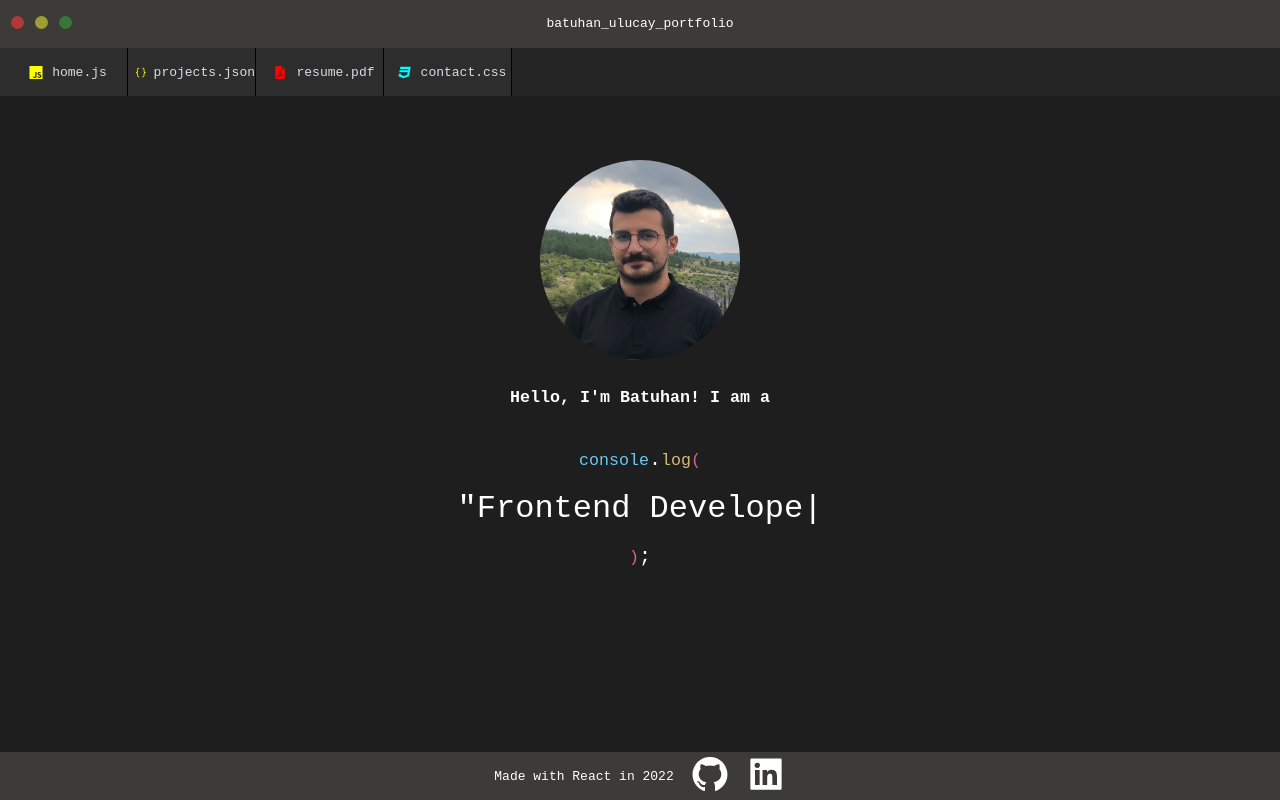
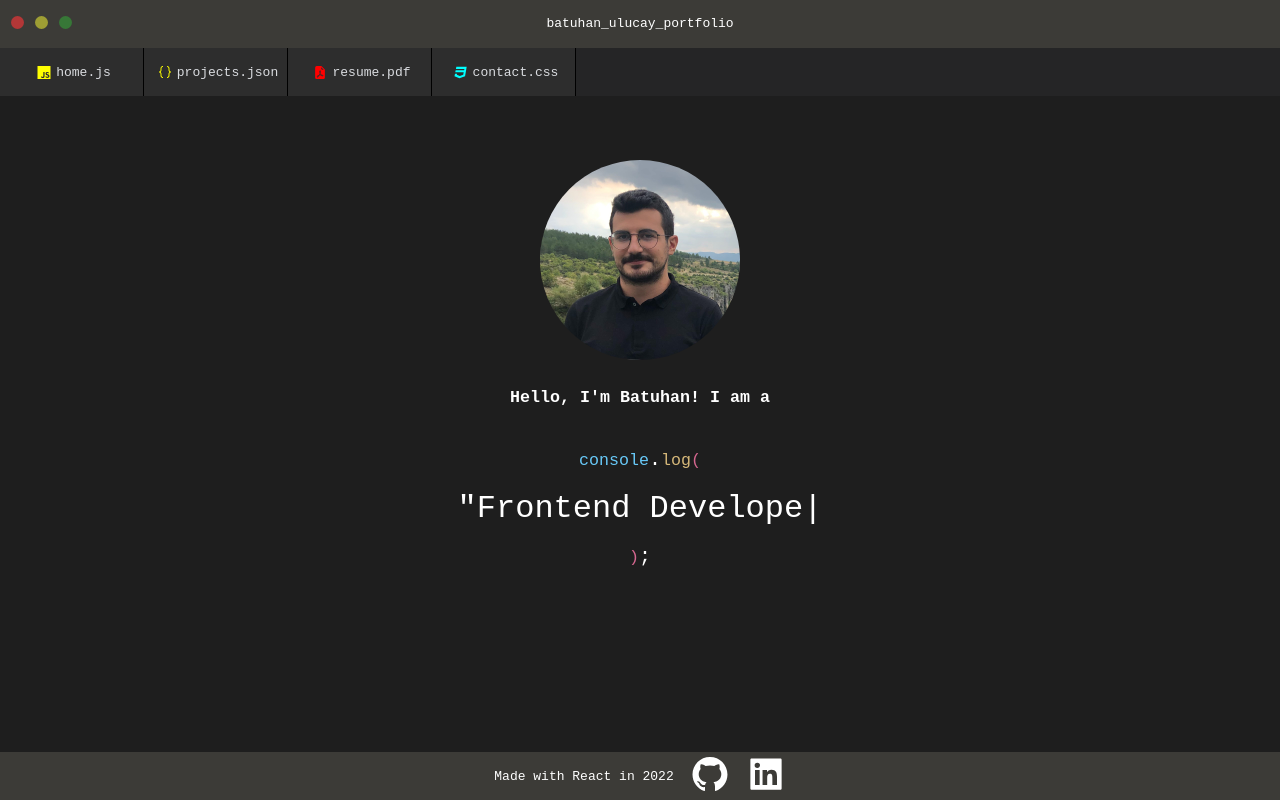
Before and after one commit to BatuhanUlucay/portfolio-site, a React (Create React App) app: page / in a window 1280 px wide. Built offline with nearby package versions, Linux system fonts and the light colour scheme.

Commit message:
cursor style on files is updated

```diff
--- a/src/context/TabContext.js
+++ b/src/context/TabContext.js
@@ -6,7 +6,7 @@ import { FaCss3 } from "react-icons/fa";
 
 export const tabs = [
   { name: "home.js", logo: <SiJavascript color="yellow" className="logo" /> },
-  { name: "projects.json", logo: <VscJson color="yellow" className="logo" /> },
+  { name: "projects.json", logo: <VscJson color="yellow" size={"1rem"} className="logo" /> },
   {
     name: "resume.pdf",
     logo: <BsFillFileEarmarkPdfFill color="red" className="logo" />,
--- a/src/index.css
+++ b/src/index.css
@@ -81,7 +81,7 @@ html body {
 /* Tabs */
 
 .tabs {
-  padding-left: 20rem;
+  padding-left: 18rem;
   background-color: #252526;
   height: 3rem;
   display: flex;
@@ -97,7 +97,7 @@ html body {
   background-color: #2d2d2d;
   color: #dadce0;
   display: flex;
-  width: 8rem;
+  width: 9rem;
   text-align: center;
   align-items: center;
   justify-content: center;
@@ -117,13 +117,14 @@ html body {
 
 .tab:hover {
   background-color: #1e1e1e;
+  cursor: pointer;
 }
 
 /* Explorer */
 
 .explorer {
   height: 100vh;
-  width: 20rem;
+  width: 18rem;
   background-color: #252526;
 }
 
@@ -138,10 +139,11 @@ html body {
 }
 
 .file {
+  display: flex;
+  align-items: center;
   color: white;
   height: 2rem;
   padding-left: 3rem;
-  padding-top: 0.75rem;
 }
 
 .file.active {
@@ -150,10 +152,11 @@ html body {
 
 .file:hover {
   background-color: #2a2d2e;
+  cursor: pointer;
 }
 
 .logo {
-  width: 2rem;
+  width: 1.5rem;
 }
 
 /* Home */
@@ -227,7 +230,7 @@ html body {
 
 @media only screen and (max-width: 780px) {
   .project-card {
-    width: 20rem;
+    width: 18rem;
   }
 }
 
```
